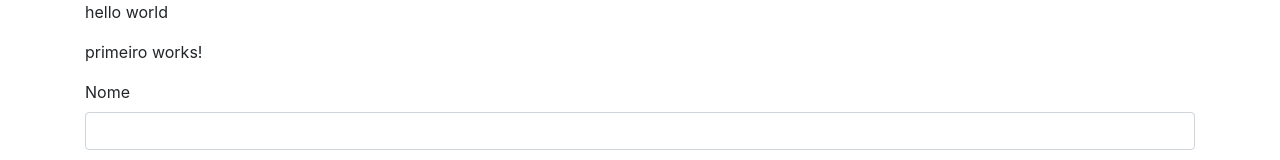
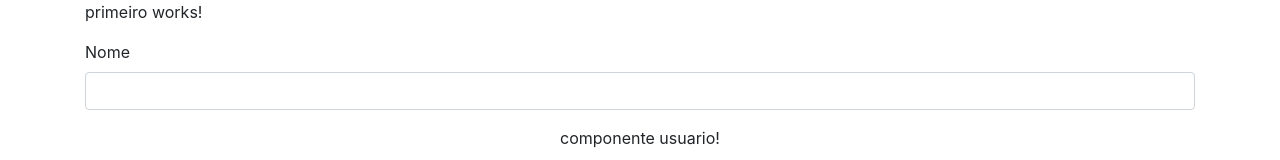
Before and after one commit to iamjoaohenrique/Curso-Angular, an Angular app: page / in a window 1280 px wide. Shown: the top 160 px of the page. Built offline with nearby package versions, Linux system fonts and the light colour scheme; no server answers.

Commit message:
primeiro comit

```diff
--- a/src/app/app.component.html
+++ b/src/app/app.component.html
@@ -1,4 +1,3 @@
-<p>hello world</p>
 <app-primeiro></app-primeiro>
 
 
```
